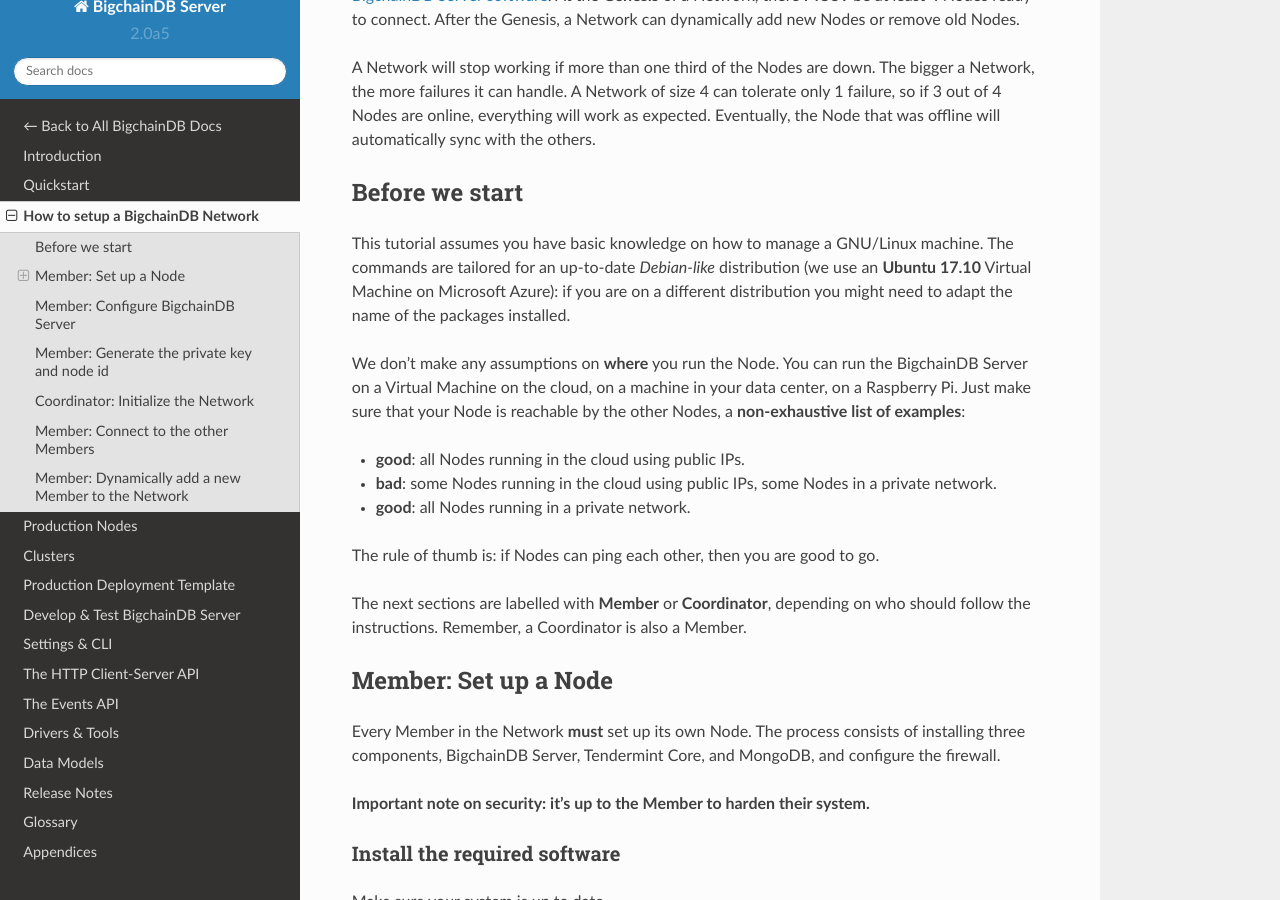
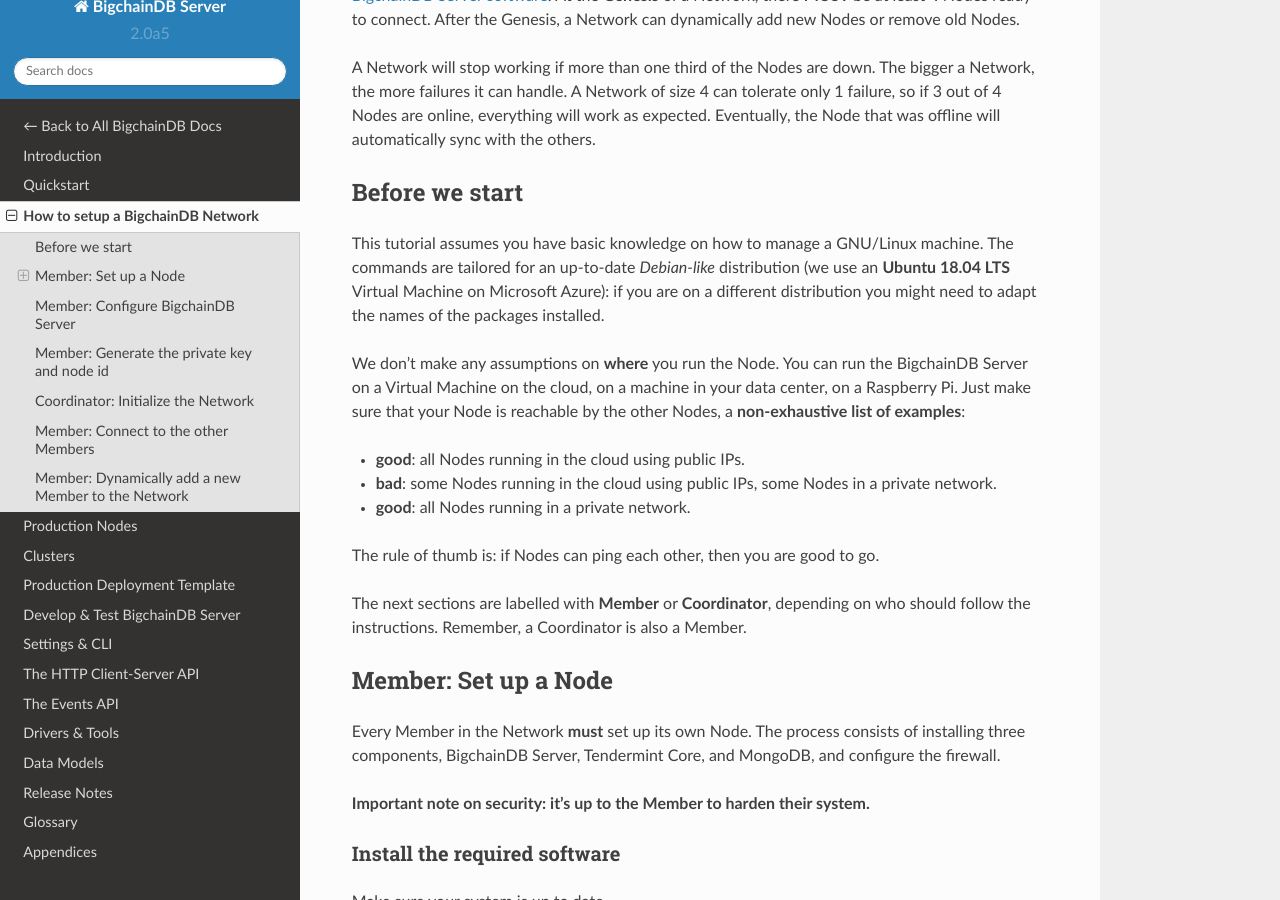
Before and after one commit to bigchaindb/bigchaindb, a Sphinx documentation site: the page built from docs/server/source/simple-network-setup.md, in a window 1280 px wide and 900 px high, scrolled down 344 px. Built offline with Sphinx 7.4.7 and the Read the Docs theme 2.0.0, drawn with Linux system fonts in a browser that asks for light colours.

Commit message:
Problem: Suggested using Ubuntu 17.10 (sans LTS)
Solution: Suggest using Ubuntu 18.04 LTS, because it's now available and has long term support

```diff
--- a/docs/server/source/simple-network-setup.md
+++ b/docs/server/source/simple-network-setup.md
@@ -7,7 +7,7 @@
 
 
 ## Before we start
-This tutorial assumes you have basic knowledge on how to manage a GNU/Linux machine. The commands are tailored for an up-to-date *Debian-like* distribution (we use an **Ubuntu 17.10** Virtual Machine on Microsoft Azure): if you are on a different distribution you might need to adapt the name of the packages installed.
+This tutorial assumes you have basic knowledge on how to manage a GNU/Linux machine. The commands are tailored for an up-to-date *Debian-like* distribution (we use an **Ubuntu 18.04 LTS** Virtual Machine on Microsoft Azure): if you are on a different distribution you might need to adapt the names of the packages installed.
 
 We don't make any assumptions on **where** you run the Node.
 You can run the BigchainDB Server on a Virtual Machine on the cloud, on a machine in your data center, on a Raspberry Pi. Just make sure that your Node is reachable by the other Nodes, a **non-exhaustive list of examples**:
```
